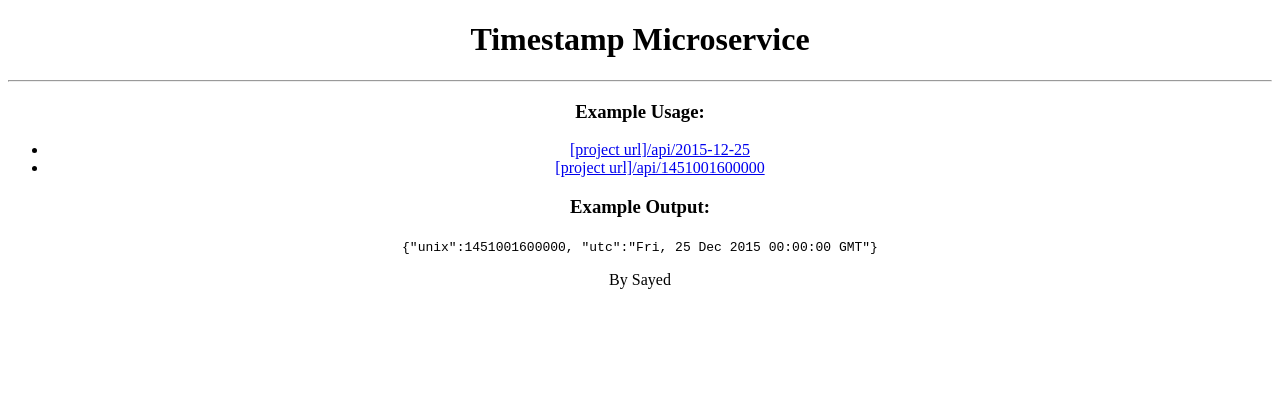
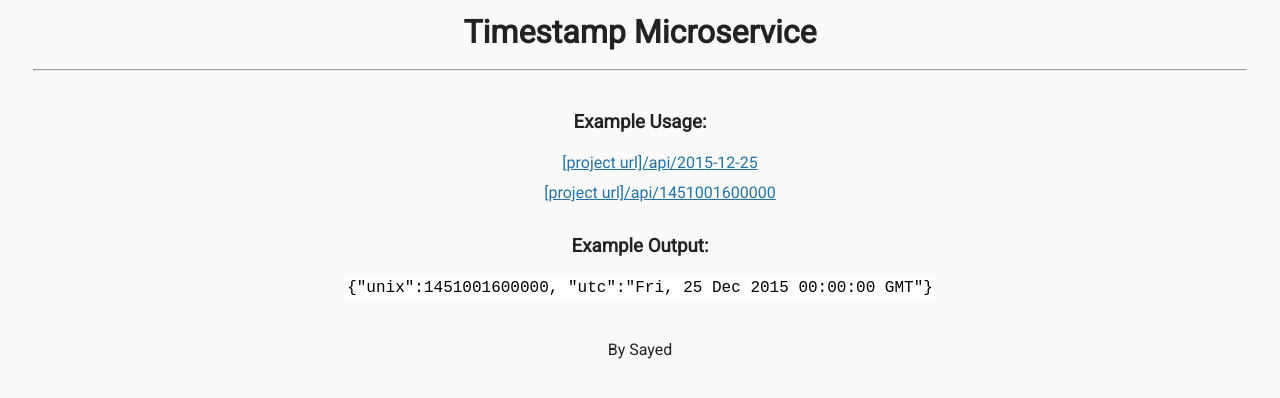
Before and after one commit to Dev-Sayed/timestamp_microservice, a website: page views/index.html in a window 1280 px wide. Drawn offline with Linux system fonts and the light colour scheme; files that its build step writes are made by us from their sources.

Commit message:
updating style.css for freecodecamp

```diff
--- a/public/style.css
+++ b/public/style.css
@@ -1,3 +1,46 @@
+/****** Main Styling ******/
+
 body {
-    text-align: center;
+	font-family: 'Roboto', sans-serif;
+	font-size: 16px;
+	color: #222;
+	background-color: #FaFaFa;
+	text-align: center;
+	line-height: 1.4em;
 }
+
+.container {
+	padding: 0;
+	margin-top: 40px;
+}
+
+h3 {
+  margin-top: 30px;
+}
+
+hr {
+	margin: 25px;
+}
+
+.footer {
+	margin-top: 40px;
+}
+
+code {
+  font-family: monospace;
+  padding: 2px;
+  color: black;
+  background-color: #fff;
+}
+
+ul {
+	list-style-type: none;
+}
+
+li {
+  margin-bottom: 0.5em;
+}
+
+a {
+	color: #2574A9;
+}
```
